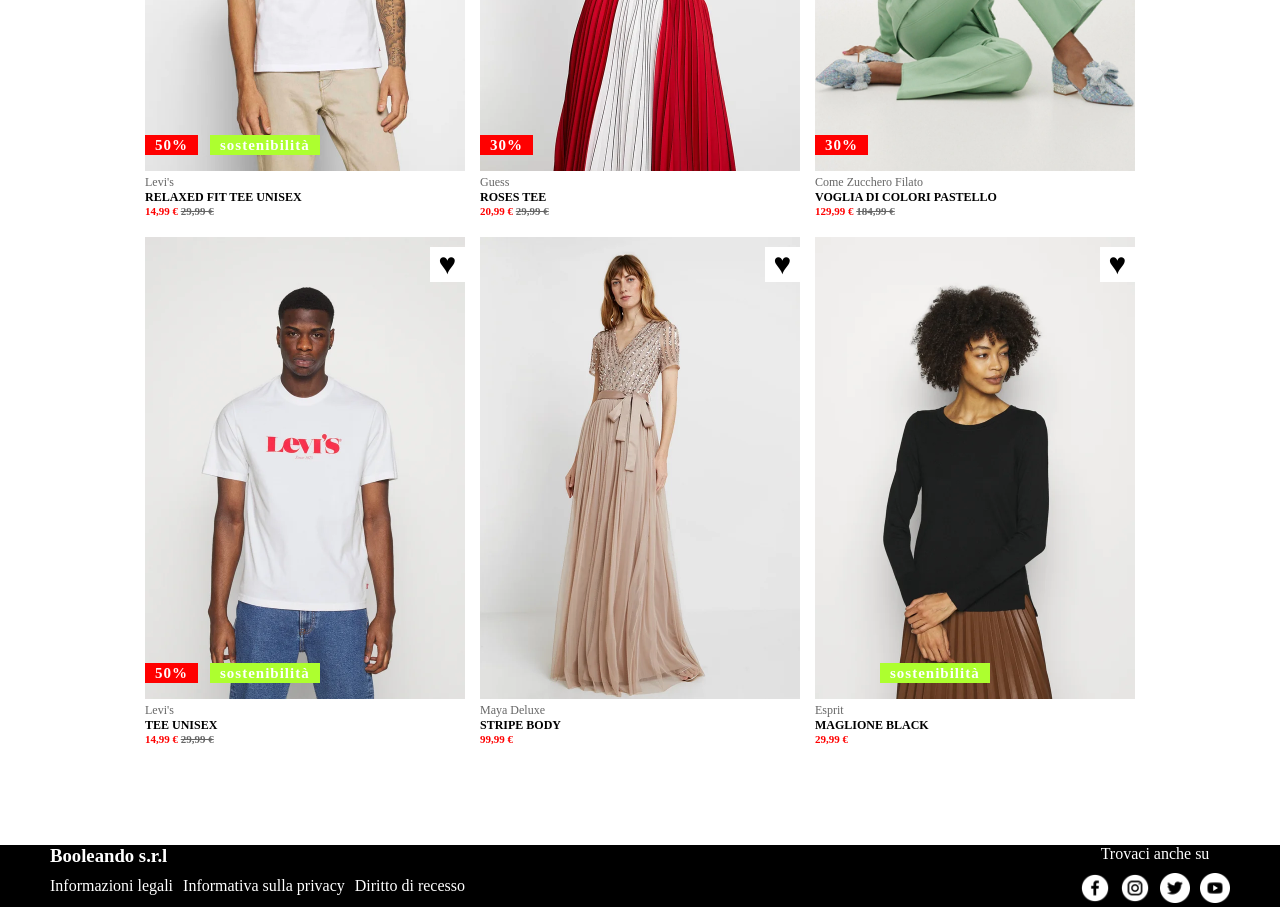
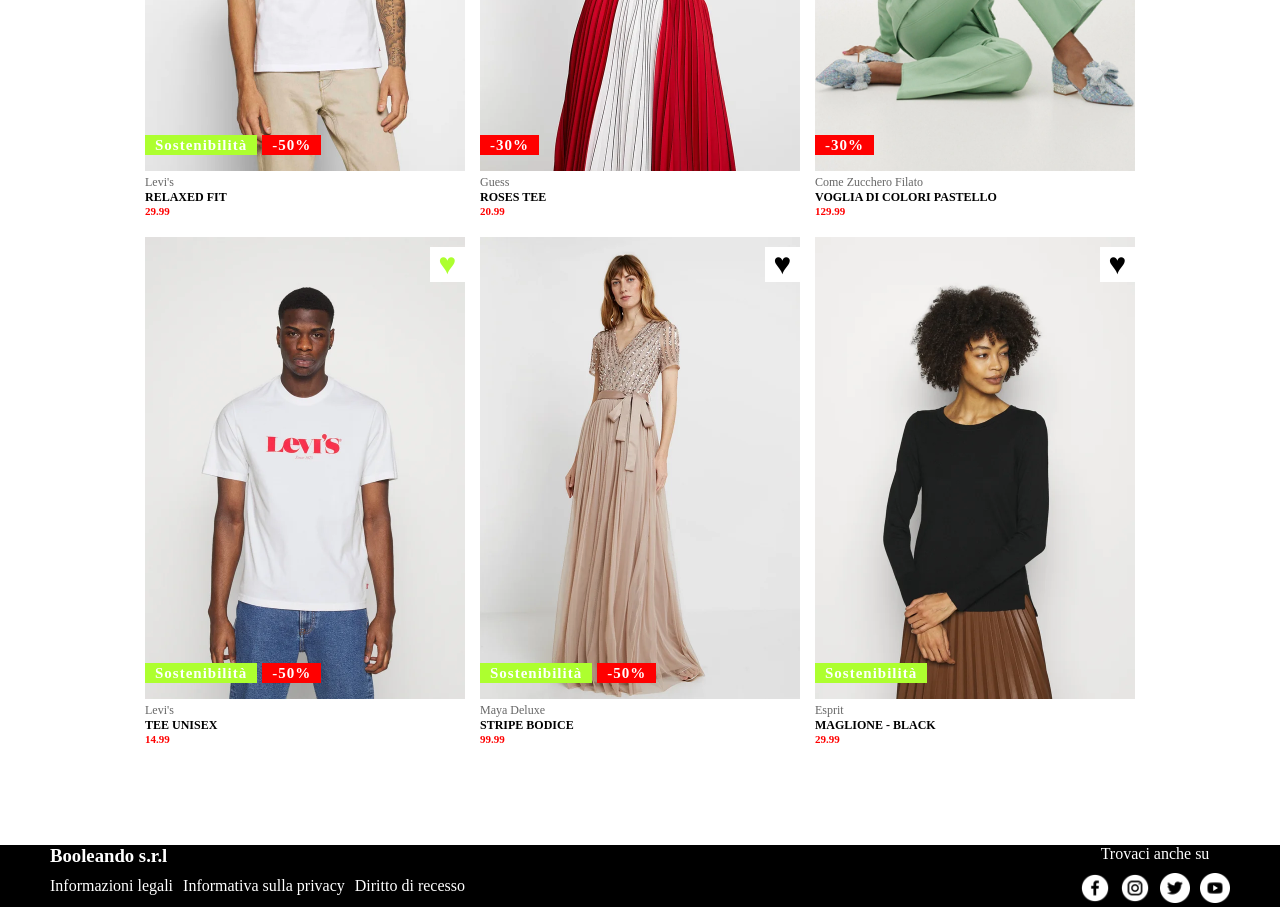
Before and after one commit to DavideCavallotto/vite-boolando, a Vue app: page / in a window 1280 px wide. Shown: the part 440-1347 px from the top of the page. Built offline with nearby package versions, Linux system fonts and the light colour scheme.

Commit message:
ADD dinamics cardinfo + bonus

```diff
--- /dev/null
+++ b/src/components/AppCard.vue
@@ -0,0 +1,140 @@
+<script>
+
+export default {
+    data() {
+        return {
+
+
+        }
+    },
+    props: {
+        card:Object
+    },
+
+    methods: {
+
+    },
+
+}
+
+</script>
+
+<template>
+
+<div class="col-3">
+    <div class="card img-dimension">
+        <div class="card-figure">
+            <figure class="img-dimension"><img class="img-dimension prima" :src="/img/ + card.frontImage" alt=""></figure>
+            <figure class="img-dimension"><img class="img-dimension dopo" :src="/img/ + card.backImage" alt=""></figure>
+            <span class="hearth" :class="card.isInFavorites===false ? 'green-heart': true">&hearts;</span>
+            <span class="hearth red-hearth">&hearts;</span>
+            <div class="badges">
+                <p v-for="badge in card.badges" class="red-box" :class="badge.type==='tag' ? 'green-box' : 'Sostenibilità'">{{ badge.value }}</p>
+                <!-- <p class="red-box">ciao</p>
+                <p class="green-box">ciao</p> -->
+            </div>
+        </div>
+
+        <div class="product-information">
+            <p class="brand">{{card.brand}}</p>
+            <p class="fit">{{card.name}}</p>
+            <p class="prize">{{card.price}}<span class="old-prize"></span></p>
+        </div>
+    </div>
+</div>
+
+
+</template>
+
+<style lang="scss" scoped>
+.col-3 {
+    flex-basis: calc((100% * 3) /12);
+    position: relative;
+}
+
+.card-figure {
+    position: relative;
+}
+
+.hearth {
+    display: inline-block;
+    font-size: 30px;
+    text-align: center;
+    width: 35px;
+    height: 35px;
+    background-color: white;
+    position: absolute;
+    right: 0;
+    top: 10px;
+}
+
+.badges {
+    display: flex;
+    gap: 5px;
+    position: absolute;
+    bottom: 20px;
+    left: 0;
+}
+.red-box {
+    background-color: red;
+    color: white;
+    line-height: 20px;
+    font-size: 15px;
+    font-weight: bold;
+    padding: 0 10px;
+    letter-spacing: 1px;
+}
+.discount {
+    display: flex;
+}
+.green-box {
+    background-color: greenyellow;
+    color: white;
+    font-size: 15px;
+    font-weight: bold;
+    padding: 0 10px;
+    letter-spacing: 1px;
+    line-height: 20px;
+
+}
+.no-discount {
+    left: 0;
+}
+.brand {
+    font-size: 12px;
+    color: rgb(102, 102, 102);
+}
+.fit {
+    text-transform: uppercase;
+    font-size: 12px;
+    font-weight: bold;
+}
+.prize {
+    font-size: 11px;
+    color: red;
+    font-weight: bold;
+}
+.old-prize {
+    color: rgb(102, 102, 102);
+    text-decoration: line-through;
+}
+.card:hover .dopo {
+    opacity: 1;
+}
+.dopo {
+    position: absolute;
+    top: 0;
+    opacity: 0;
+}
+.red-hearth {
+    color: red;
+    opacity: 0;
+}
+.red-hearth:hover {
+    opacity: 1;
+}
+
+.green-heart {
+    color: greenyellow;
+}
+</style>
--- a/src/components/AppHeaderPage.vue
+++ b/src/components/AppHeaderPage.vue
@@ -52,6 +52,10 @@ export default {
 
     .icons {
         color: white;
+
+        .e-code {
+        padding: 0 5px;
+    }
     }
 
     .boolean-logo {
@@ -66,6 +70,8 @@ export default {
         margin: 0 10px;
     }
 
+
+
     }
 }
 
--- a/src/components/AppMainPage.vue
+++ b/src/components/AppMainPage.vue
@@ -1,79 +1,88 @@
 <script>
+import AppCard from './AppCard.vue'
+import boolandoJson from '../db.json';
 
 export default {
     data() {
         return {
-            imgs: [
-                {
-                    imgFirst: '/img/1.webp',
-                    imgSecond: '/img/1b.webp',
-                    brand: 'Levi\'s',
-                    price: '14,99 €',
-                    oldPrice: '29,99 €',
-                    sustainable: 'sostenibilità',
-                    discountPrice: '50%',
-                    fit: 'Relaxed fit tee unisex'
+            // imgs: [
+            //     {
+            //         imgFirst: '/img/1.webp',
+            //         imgSecond: '/img/1b.webp',
+            //         brand: 'Levi\'s',
+            //         price: '14,99 €',
+            //         oldPrice: '29,99 €',
+            //         sustainable: 'sostenibilità',
+            //         discountPrice: '50%',
+            //         fit: 'Relaxed fit tee unisex'
 
-                },
-                {
-                    imgFirst: '/img/2.webp',
-                    imgSecond: '/img/2b.webp',
-                    brand: 'Guess',
-                    price: '20,99 €',
-                    oldPrice: '29,99 €',
-                    sustainable: '',
-                    discountPrice: '30%',
-                    fit: 'Roses tee'
-                },
-                {
-                    imgFirst: '/img/3.webp',
-                    imgSecond: '/img/3b.webp',
-                    brand: 'Come Zucchero Filato',
-                    price: '129,99 €',
-                    oldPrice: '184,99 €',
-                    sustainable: '',
-                    discountPrice: '30%',
-                    fit: 'Voglia di colori pastello'
-                },
-                {
-                    imgFirst: '/img/4.webp',
-                    imgSecond: '/img/4b.webp',
-                    brand: 'Levi\'s',
-                    price: '14,99 €',
-                    oldPrice: '29,99 €',
-                    sustainable: 'sostenibilità',
-                    discountPrice: '50%',
-                    fit: 'Tee unisex'
-                },
-                {
-                    imgFirst: '/img/5.webp',
-                    imgSecond: '/img/5b.webp',
-                    brand: 'Maya Deluxe',
-                    price: '99,99 €',
-                    oldPrice: '',
-                    sustainable: '',
-                    discountPrice: '',
-                    fit: 'Stripe body'
-                },
-                {
-                    imgFirst: '/img/6.webp',
-                    imgSecond: '/img/6b.webp',
-                    brand: 'Esprit',
-                    price: '29,99 €',
-                    oldPrice: '',
-                    sustainable: 'sostenibilità',
-                    discountPrice: '',
-                    fit: 'Maglione black'
+            //     },
+            //     {
+            //         imgFirst: '/img/2.webp',
+            //         imgSecond: '/img/2b.webp',
+            //         brand: 'Guess',
+            //         price: '20,99 €',
+            //         oldPrice: '29,99 €',
+            //         sustainable: '',
+            //         discountPrice: '30%',
+            //         fit: 'Roses tee'
+            //     },
+            //     {
+            //         imgFirst: '/img/3.webp',
+            //         imgSecond: '/img/3b.webp',
+            //         brand: 'Come Zucchero Filato',
+            //         price: '129,99 €',
+            //         oldPrice: '184,99 €',
+            //         sustainable: '',
+            //         discountPrice: '30%',
+            //         fit: 'Voglia di colori pastello'
+            //     },
+            //     {
+            //         imgFirst: '/img/4.webp',
+            //         imgSecond: '/img/4b.webp',
+            //         brand: 'Levi\'s',
+            //         price: '14,99 €',
+            //         oldPrice: '29,99 €',
+            //         sustainable: 'sostenibilità',
+            //         discountPrice: '50%',
+            //         fit: 'Tee unisex'
+            //     },
+            //     {
+            //         imgFirst: '/img/5.webp',
+            //         imgSecond: '/img/5b.webp',
+            //         brand: 'Maya Deluxe',
+            //         price: '99,99 €',
+            //         oldPrice: '',
+            //         sustainable: '',
+            //         discountPrice: '',
+            //         fit: 'Stripe body'
+            //     },
+            //     {
+            //         imgFirst: '/img/6.webp',
+            //         imgSecond: '/img/6b.webp',
+            //         brand: 'Esprit',
+            //         price: '29,99 €',
+            //         oldPrice: '',
+            //         sustainable: 'sostenibilità',
+            //         discountPrice: '',
+            //         fit: 'Maglione black'
 
-                }
+            //     }
 
-            ],
+            // ],
 
+            infoCards: boolandoJson.products
         }
     },
     methods: {
 
-    }
+    },
+    components: {
+        AppCard
+    },
+    // mounted() {
+    //     console.log(this.infoCard)
+    // }
 }
 
 </script>
@@ -83,25 +92,7 @@ export default {
     <div class="main-section">
         <div class="container">
             <div class="row">
-                <div class="col-3" v-for="(item,index) in imgs">
-                    <div class="card img-dimension">
-                        <div class="card-figure">
-                            <figure class="img-dimension"><img class="img-dimension prima" :src="item.imgFirst" alt=""></figure>
-                            <figure class="img-dimension"><img class="img-dimension dopo" :src="item.imgSecond" alt=""></figure>
-                            <span class="hearth">&hearts;</span>
-                            <span class="hearth red-hearth">&hearts;</span>
-                            <p class="red-box">{{item.discountPrice}}</p>
-                            <p class="green-box">{{item.sustainable}}</p>
-                        </div>
-
-                        <div class="product-information">
-                            <p class="brand">{{ item.brand }}</p>
-                            <p class="fit">{{item.fit}}</p>
-                            <p class="prize">{{ item.price }} <span class="old-prize">{{item.oldPrice}}</span></p>
-                        </div>
-                    </div>
-                </div>
-
+                <AppCard v-for="infoCard in infoCards" :card="infoCard"/>
 
             </div>
 
@@ -112,17 +103,9 @@ export default {
 </template>
 
 <style lang="scss" scoped>
-
-.col-3 {
-    flex-basis: calc((100% * 3) /12);
-    position: relative;
-}
 .container {
     margin: 0 auto;
     padding: 100px 0;
-}
-.card-figure {
-    position: relative;
 }
 .row {
     display: flex;
@@ -131,80 +114,5 @@ export default {
     flex-wrap: wrap;
     column-gap: 15px;
 }
-.hearth {
-    display: inline-block;
-    font-size: 30px;
-    text-align: center;
-    width: 35px;
-    height: 35px;
-    background-color: white;
-    position: absolute;
-    right: 0;
-    top: 10px;
-}
-.red-box {
-    background-color: red;
-    color: white;
-    position: absolute;
-    bottom: 20px;
-    left: 0;
-    line-height: 20px;
-    font-size: 15px;
-    font-weight: bold;
-    padding: 0 10px;
-    letter-spacing: 1px;
-}
-.discount {
-    display: flex;
-}
-.green-box {
-    background-color: greenyellow;
-    color: white;
-    position: absolute;
-    bottom: 20px;
-    left: 65px;
-    font-size: 15px;
-    font-weight: bold;
-    padding: 0 10px;
-    letter-spacing: 1px;
-    line-height: 20px;
-
-}
-.no-discount {
-    left: 0;
-}
-.brand {
-    font-size: 12px;
-    color: rgb(102, 102, 102);
-}
-.fit {
-    text-transform: uppercase;
-    font-size: 12px;
-    font-weight: bold;
-}
-.prize {
-    font-size: 11px;
-    color: red;
-    font-weight: bold;
-}
-.old-prize {
-    color: rgb(102, 102, 102);
-    text-decoration: line-through;
-}
-.card:hover .dopo {
-    opacity: 1;
-}
-.dopo {
-    position: absolute;
-    top: 0;
-    opacity: 0;
-}
-.red-hearth {
-    color: red;
-    opacity: 0;
-}
-.red-hearth:hover {
-    opacity: 1;
-}
 
 </style>
--- /dev/null
+++ b/src/db.json
@@ -0,0 +1,106 @@
+{
+  "products": [
+    {
+      "id": 1,
+      "frontImage": "1.webp",
+      "backImage": "1b.webp",
+      "brand": "Levi's",
+      "name": "Relaxed Fit",
+      "price": 29.99,
+      "isInFavorites": true,
+      "badges": [
+        {
+          "type": "tag",
+          "value": "Sostenibilità"
+        },
+        {
+          "type": "discount",
+          "value": "-50%"
+        }
+      ]
+    },
+    {
+      "id": 2,
+      "frontImage": "2.webp",
+      "backImage": "2b.webp",
+      "brand": "Guess",
+      "name": "Roses Tee",
+      "price": 20.99,
+      "isInFavorites": true,
+      "badges": [
+        {
+          "type": "discount",
+          "value": "-30%"
+        }
+      ]
+    },
+    {
+      "id": 3,
+      "frontImage": "3.webp",
+      "backImage": "3b.webp",
+      "brand": "Come Zucchero Filato",
+      "name": "Voglia di colori pastello",
+      "price": 129.99,
+      "isInFavorites": false,
+      "badges": [
+        {
+          "type": "discount",
+          "value": "-30%"
+        }
+      ]
+    },
+    {
+      "id": 4,
+      "frontImage": "4.webp",
+      "backImage": "4b.webp",
+      "brand": "Levi's",
+      "name": "Tee Unisex",
+      "price": 14.99,
+      "isInFavorites": false,
+      "badges": [
+        {
+          "type": "tag",
+          "value": "Sostenibilità"
+        },
+        {
+          "type": "discount",
+          "value": "-50%"
+        }
+      ]
+    },
+    {
+      "id": 5,
+      "frontImage": "5.webp",
+      "backImage": "5b.webp",
+      "brand": "Maya Deluxe",
+      "name": "Stripe Bodice",
+      "price": 99.99,
+      "isInFavorites": true,
+      "badges": [
+        {
+          "type": "tag",
+          "value": "Sostenibilità"
+        },
+        {
+          "type": "discount",
+          "value": "-50%"
+        }
+      ]
+    },
+    {
+      "id": 6,
+      "frontImage": "6.webp",
+      "backImage": "6b.webp",
+      "brand": "Esprit",
+      "name": "Maglione - Black",
+      "price": 29.99,
+      "isInFavorites": true,
+      "badges": [
+        {
+          "type": "tag",
+          "value": "Sostenibilità"
+        }
+      ]
+    }
+  ]
+}
```
Also changed, not shown: src/App.vue (+6 -3 lines).
